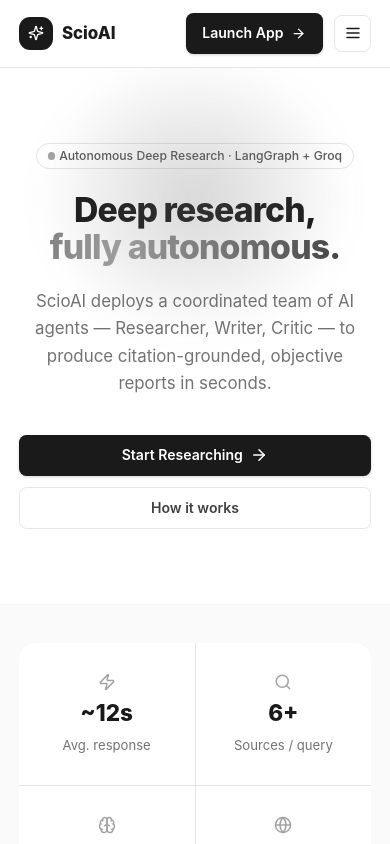
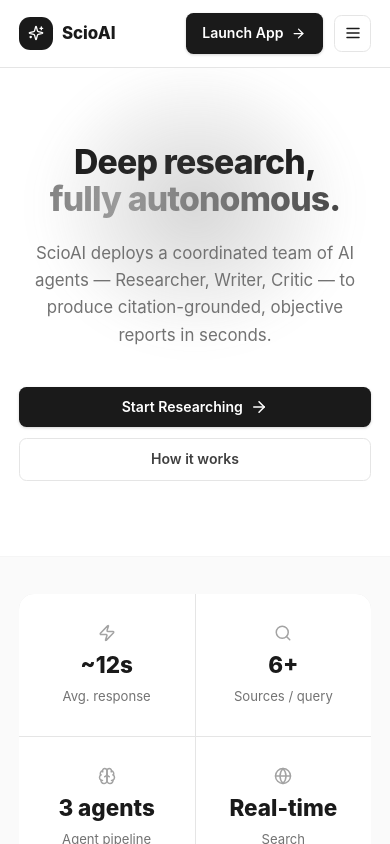
Before and after one commit to Hanzlase/ScioAI, a Next.js app in the folder frontend/: page / in a window 390 px wide. Built offline with nearby package versions, Linux system fonts and the light colour scheme.

Commit message:
feat: implement responsive landing page with multi-agent architecture showcase

```diff
--- a/frontend/app/page.tsx
+++ b/frontend/app/page.tsx
@@ -151,12 +151,7 @@ export default function LandingPage() {
       {/* ── Hero ── */}
       <section className="hero-surface border-b px-5 py-20 sm:py-28 lg:py-36" style={{ borderColor: "var(--c-100)" }}>
         <div className="mx-auto max-w-3xl text-center">
-          <motion.div {...up(0)}>
-            <span className="badge mb-6 inline-flex">
-              <span className="h-2 w-2 rounded-full" style={{ background: "var(--c-400)" }} />
-              Autonomous Deep Research · LangGraph + Groq
-            </span>
-          </motion.div>
+
 
           <motion.h1
             {...up(0.08)}
```
